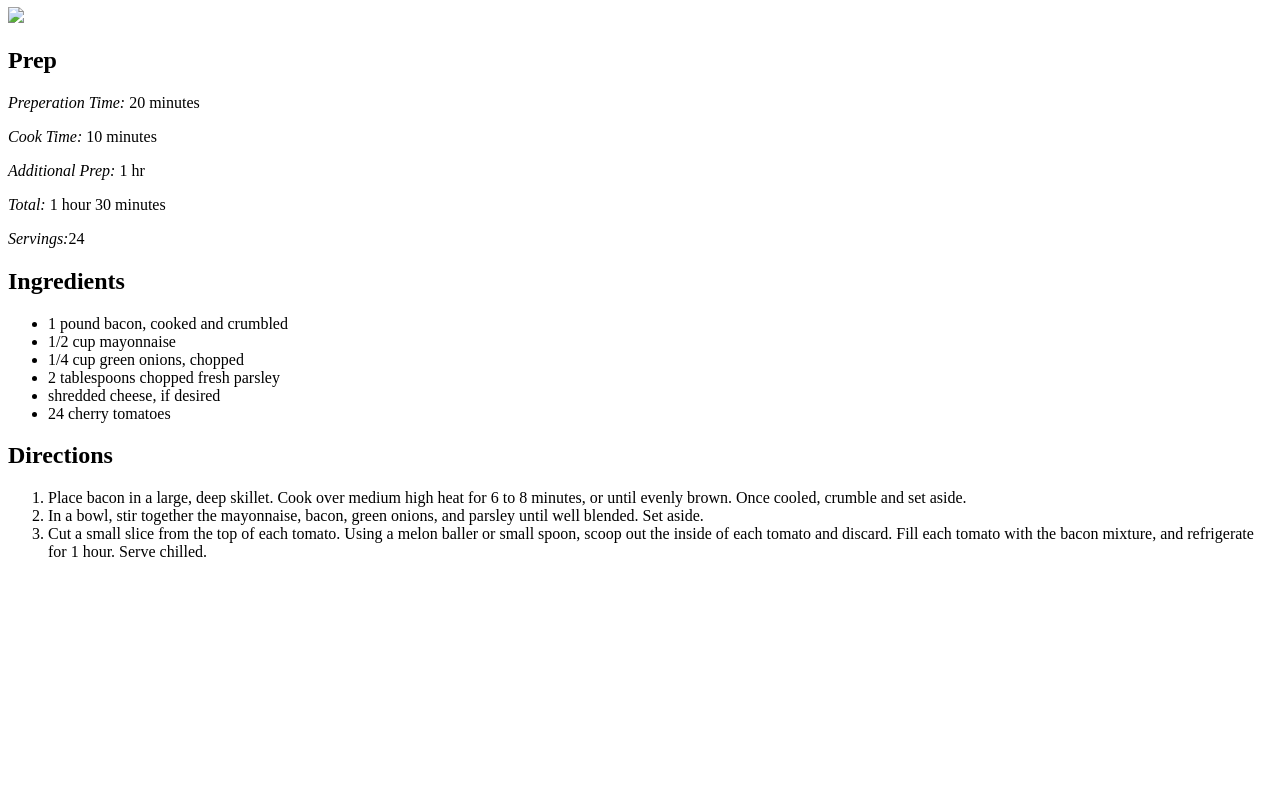
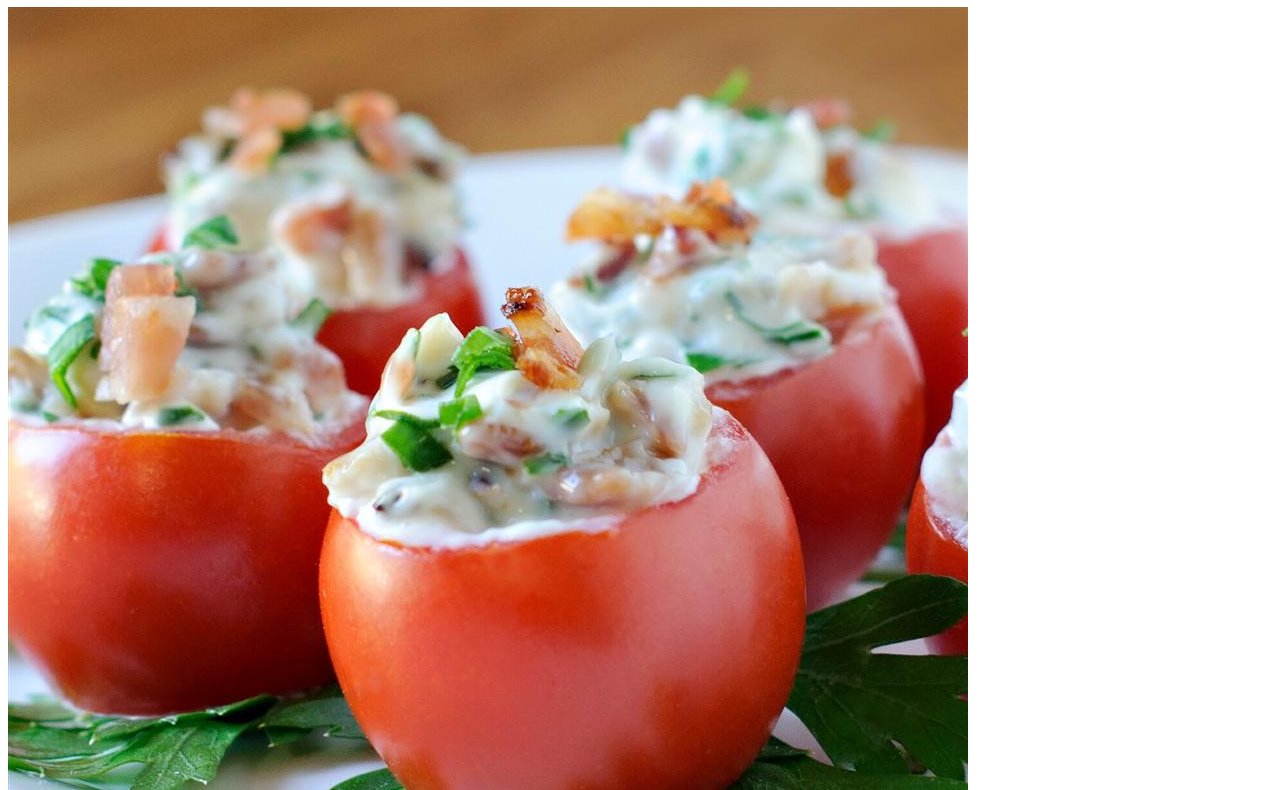
Before and after one commit to Blackiechan757/odin-recipes, a plain HTML site: page recipes/baby-blt.html in a window 1280 px wide. Shown: the part 73-863 px from the top of the page. Before the commit the page ends 800 px from the top, so only its background shows below. Drawn offline with Linux system fonts and the light colour scheme.

Commit message:
Update baby blt image

```diff
--- a/recipes/baby-blt.html
+++ b/recipes/baby-blt.html
@@ -8,7 +8,7 @@
 <body>
     <h1>Baby BLT</h1>
 
-    <img src="../img/baby-blt.jpeg.jpg">
+    <img src="../img/baby-blt.jpeg">
 
     <h2>Prep</h2>
            <p><em>Preperation Time:</em> 20 minutes</p>
```
